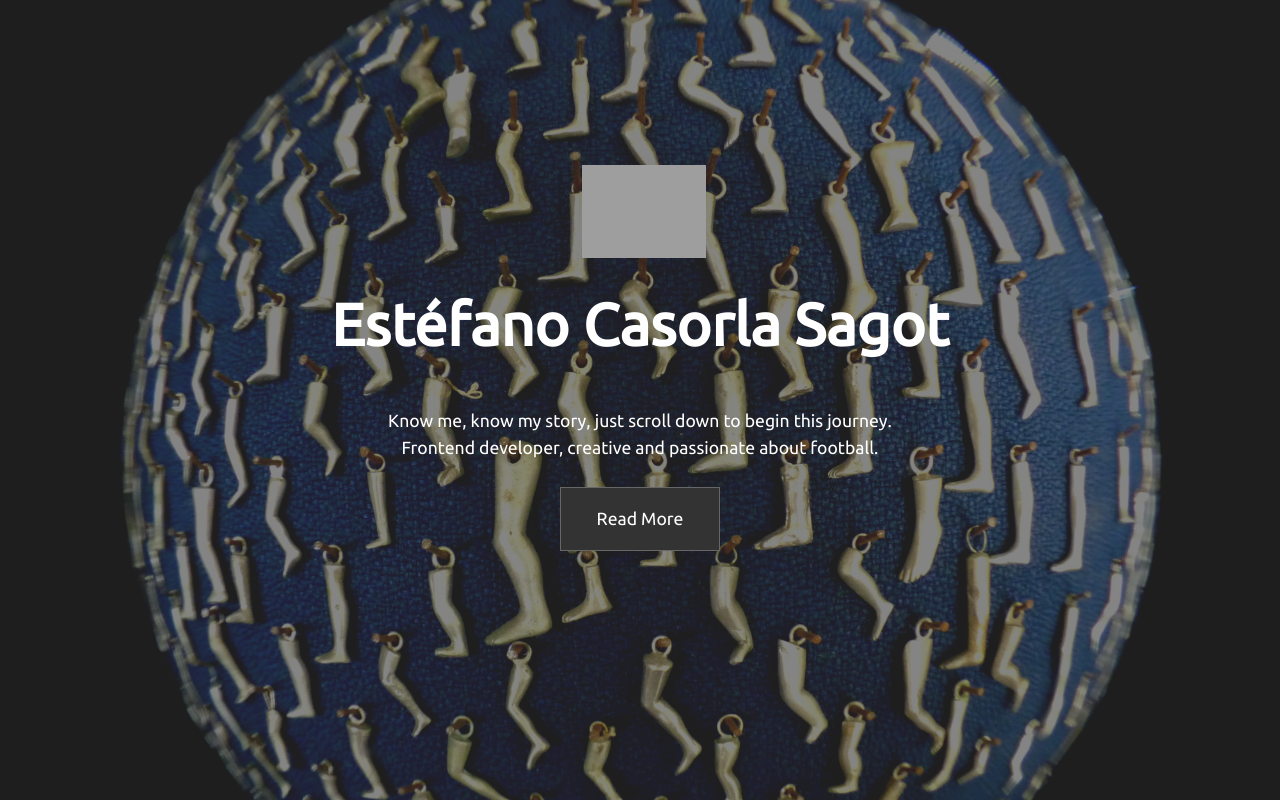
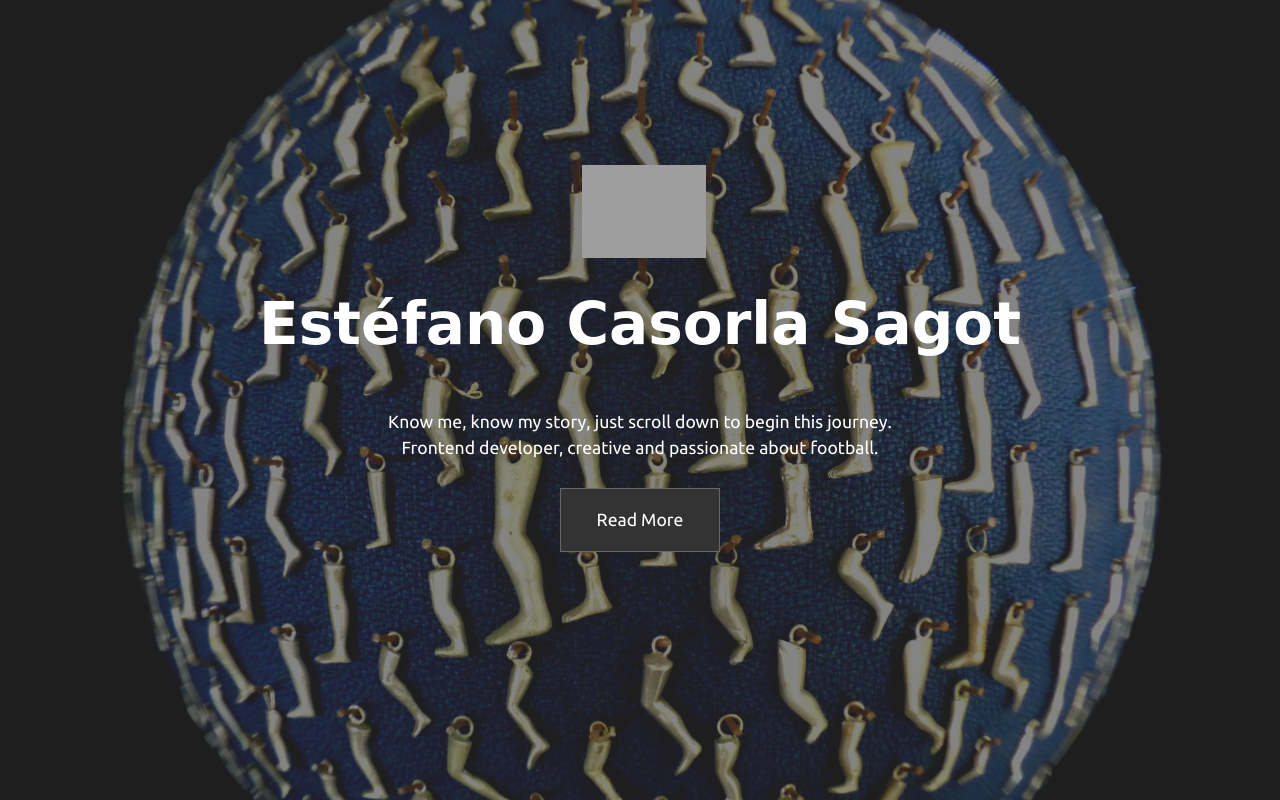
Before and after one commit to este92fano/EstefanoCasorla, a plain HTML site: page index.html in a window 1280 px wide. Shown: the top 800 px of the page. Drawn offline with Linux system fonts and the light colour scheme; grey boxes are pictures that could not be loaded.

Commit message:
Update style.css

```diff
--- a/style.css
+++ b/style.css
@@ -24,8 +24,10 @@ body {
   }
 
   h1 {
-    font-size: 335%;
-    line-height: 90%;
+    font-size: 330%;
+    line-height: 95%;
+    text-align: center;
+    font-family: 'Pacifico', cursive;
   }
 
   h2,
@@ -128,7 +130,6 @@ body {
     /* The image used */
     background-image: url("5.jpeg");
 
-
     /* Create the parallax scrolling effect */
     background-attachment: fixed;
     background-position: center;
@@ -159,7 +160,6 @@ body {
     /* The image used */
     background-image: url("7.jpeg");
 
-
     /* Create the parallax scrolling effect */
     background-attachment: fixed;
     background-position: center;
@@ -174,8 +174,6 @@ body {
   #section-f {
     /* The image used */
     background-image: url("6.jpeg");
-
-
 
     /* Create the parallax scrolling effect */
     background-attachment: fixed;
@@ -203,9 +201,14 @@ body {
   /* Media Queries */
 
   @media (min-width: 700px) {
+
     .grid {
       display: grid;
       grid-template-columns: 1fr repeat(2, minmax(auto, 25em)) 1fr;
+    }
+
+    img {
+      image-resolution: auto;
     }
 
     #section-a .content-text {
@@ -235,8 +238,4 @@ body {
     #section-b li {
       width: 31%;
     }
-
-    img {
-     image-resolution: auto;
-      }
   }
```
